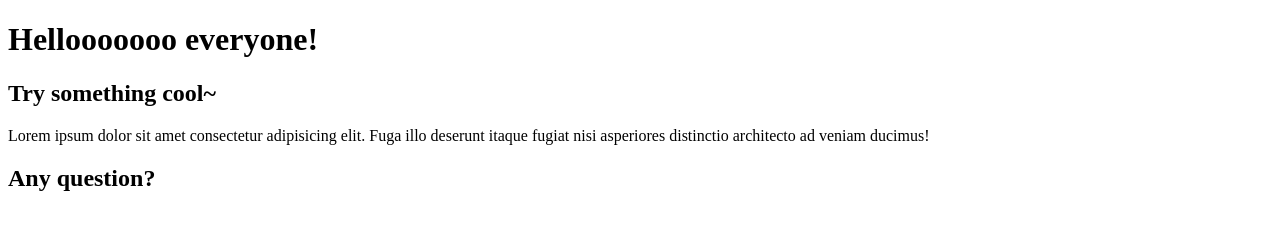
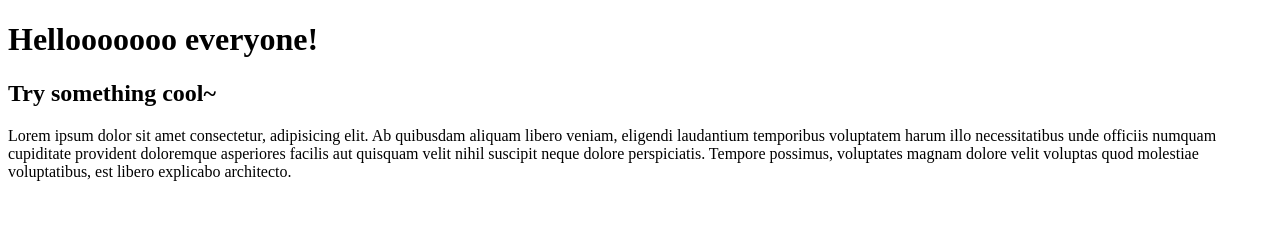
Before and after one commit to jimmykai/TestRepo, a plain HTML site: page index.html in a window 1280 px wide. Drawn offline with Linux system fonts and the light colour scheme.

Commit message:
Delete some words for new version

```diff
--- a/index.html
+++ b/index.html
@@ -9,7 +9,6 @@
 <body>
     <h1>Hellooooooo everyone!</h1>
     <h2>Try something cool~</h2>
-    <p>Lorem ipsum dolor sit amet consectetur adipisicing elit. Fuga illo deserunt itaque fugiat nisi asperiores distinctio architecto ad veniam ducimus!</p>
-    <h2>Any question?</h2>
+    <p>Lorem ipsum dolor sit amet consectetur, adipisicing elit. Ab quibusdam aliquam libero veniam, eligendi laudantium temporibus voluptatem harum illo necessitatibus unde officiis numquam cupiditate provident doloremque asperiores facilis aut quisquam velit nihil suscipit neque dolore perspiciatis. Tempore possimus, voluptates magnam dolore velit voluptas quod molestiae voluptatibus, est libero explicabo architecto.</p>
 </body>
 </html>
```
